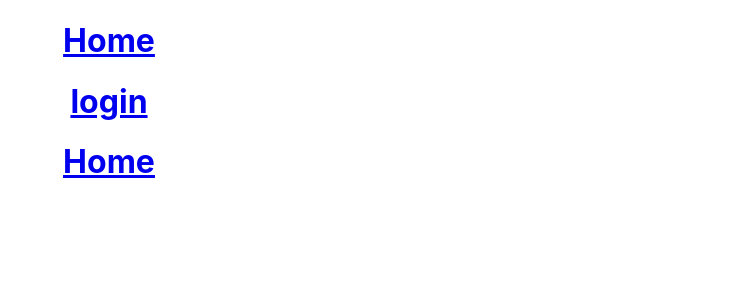
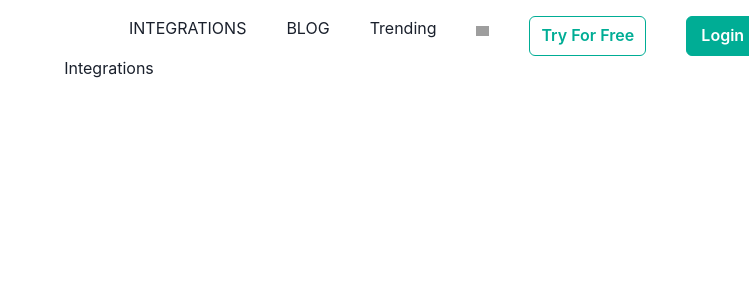
Before and after one commit to Janhaviprabhu/Tracking-time-clone, a React (Create React App) app in the folder track-time/: page /integrations in a window 1280 px wide. Before the commit this address had no page. Shown: the top 300 px of the page, without its empty margins (531-1280 px from the left). Built offline with nearby package versions, Linux system fonts and the light colour scheme; grey boxes are pictures that could not be loaded.

Commit message:
issue 1 complete

```diff
--- a/track-time/src/Compo/Navbar.jsx
+++ b/track-time/src/Compo/Navbar.jsx
@@ -1,19 +1,82 @@
 import { Link } from "react-router-dom";
+import {Button,    Image,  Stack} from "@chakra-ui/react"
+import {
+  Menu,
+  MenuButton,
+  MenuList,
+  MenuItem,
+} from "@chakra-ui/react";
 
 export default function Navbar ( ){
     return (
       <>
-        <div>
+        <Stack direction="row" spacing={500} mt={4}>
           <Link to={"/"}>
-            <h1>Home</h1>
+            <Stack ml={40}>
+              <Image
+                style={{ width: "200px" }}
+                objectFit="cover"
+                src="https://trackingtime.co/wp-content/themes/trackingtime-v4/img/layout/header/logo.svg"
+              />
+            </Stack>
           </Link>
-          <Link to={"/login"}>
-            <h1>login</h1>
-            <Link to={"/"}>
-              <h1>Home</h1>
+
+          <Stack direction="row" spacing={10}>
+            <Link to={"/integrations"}>
+              <h5>INTEGRATIONS</h5>
             </Link>
-          </Link>
-        </div>
+            <Link to={"/blog"}>
+              <h5>BLOG</h5>
+            </Link>
+            <Stack>
+              <Menu>
+                <MenuButton>Trending</MenuButton>
+                <MenuList>
+                  <MenuItem>Time Tracker</MenuItem>
+
+                  <MenuItem>Project Management</MenuItem>
+
+                  <MenuItem>Online Timesheet</MenuItem>
+
+                  <MenuItem>Time cards</MenuItem>
+
+                  <MenuItem>Attendence Tracking</MenuItem>
+
+                  <MenuItem>Time reporting</MenuItem>
+                </MenuList>
+              </Menu>
+            </Stack>
+
+            <Image
+              style={{
+                width: "15px",
+                height: "10px",
+                marginTop: "10px",
+                marginLeft: "-1px",
+                cursor: "pointer",
+              }}
+              src="https://trackingtime.co/wp-content/themes/trackingtime-v4/img/home/arrow-icon.png"
+            />
+
+            <Button
+              borderColor="#00ad95"
+              variant={"outline"}
+              color="#00ad95"
+
+            >
+              Try For Free
+            </Button>
+            <Button
+              bg="#00ad95"
+              border="1px"
+              borderColor="#00ad95"
+              variant={"solid"}
+              color="white"
+            >
+              Login
+            </Button>
+          </Stack>
+        </Stack>
       </>
     );
 }
--- /dev/null
+++ b/track-time/src/Pages/Blog.jsx
@@ -0,0 +1,7 @@
+export const Blog=()=>{
+    return(
+        <div>
+            <h1>blog page</h1>
+        </div>
+    )
+}
--- /dev/null
+++ b/track-time/src/Pages/Integration.jsx
@@ -0,0 +1,7 @@
+export const Integration=()=>{
+    return(
+        <div>
+            <h1>Integrations</h1>
+        </div>
+    )
+}
--- a/track-time/src/Routes/AllRoutes.jsx
+++ b/track-time/src/Routes/AllRoutes.jsx
@@ -1,11 +1,15 @@
 import { Route, Routes } from "react-router-dom";
+import { Blog } from "../Pages/Blog";
 import Home from "../Pages/Home";
+import { Integration}  from "../Pages/Integration";
 
 export default function AllRoutes( ){
     return (
         <div>
             <Routes>
                 <Route path="/" element={<Home/>}/>
+                <Route path="/integrations" element={<Integration/>}/>
+                <Route path="/blog" element={<Blog/>}/>
             </Routes>
         </div>
     )
--- a/track-time/src/index.js
+++ b/track-time/src/index.js
@@ -4,12 +4,15 @@ import './index.css';
 import App from './App';
 import reportWebVitals from './reportWebVitals';
 import {BrowserRouter} from 'react-router-dom'
+import { ChakraProvider } from '@chakra-ui/react';
 
 const root = ReactDOM.createRoot(document.getElementById('root'));
 root.render(
-  <BrowserRouter>
-    <App />
-  </BrowserRouter>
+  <ChakraProvider>
+    <BrowserRouter>
+      <App />
+    </BrowserRouter>
+  </ChakraProvider>
 );
 
 // If you want to start measuring performance in your app, pass a function
```
